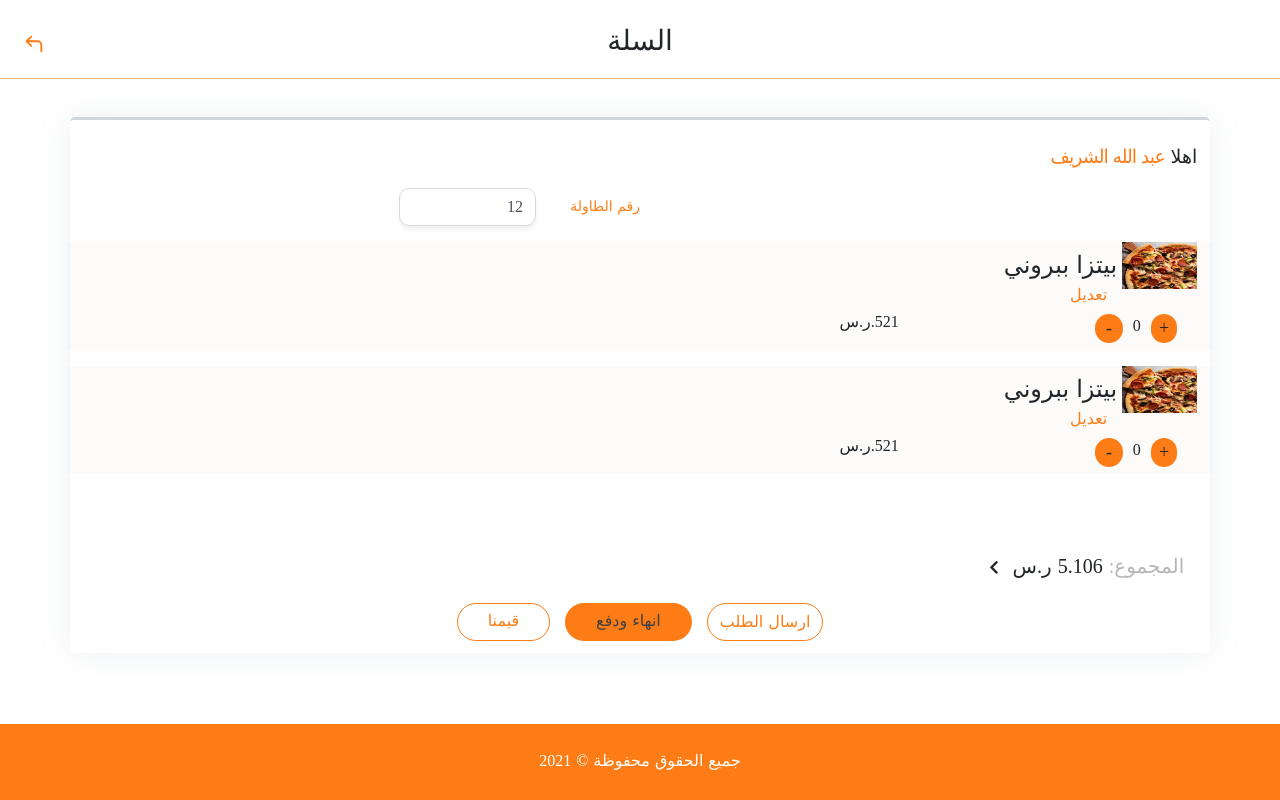
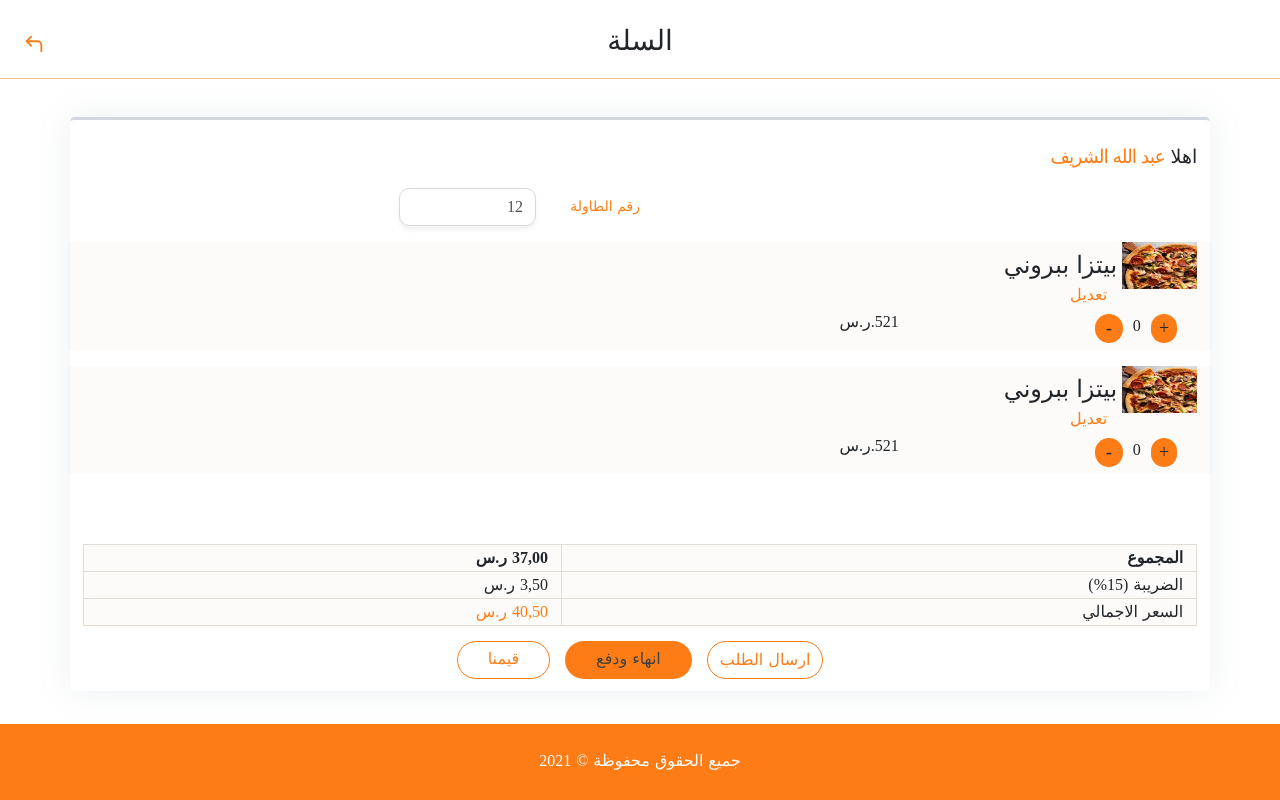
Before and after one commit to Lindahammoum/Cozyter, a plain HTML site: page contain-shop.html in a window 1280 px wide. Drawn offline with nearby package versions, Linux system fonts and the light colour scheme; a web font is replaced by a local one.

Commit message:
Update contain-shop.html

```diff
--- a/contain-shop.html
+++ b/contain-shop.html
@@ -183,14 +183,28 @@
 
   <div id="accordion">
     <div class="car">
-      <div class="cardr" id="headingOne">
+        <!-- <div class="cardr" id="headingOne">
         <h5 class="mb-0">
           <button class="btn sd" data-toggle="collapse" data-target="#collapseOne" aria-expanded="false" aria-controls="collapseOne">
           <span style="color: #B6B6B6;">المجموع: </span>
           <span> 5.106 ر.س <i class="fas fa-chevron-left mr-2" style="font-size:15px"></i></span>
           </button>
         </h5>
-      </div>
+      </div> -->
+      <table style="  border: 1px solid #e1dbd4; width: 100%; background-color: #fcfbfa;">
+  <tr style="  border: 1px solid #e1dbd4;">
+    <th style="  border: 1px solid #e1dbd4; padding-right: 13px;">المجموع</th>
+    <th style="  border: 1px solid #e1dbd4; padding-right: 13px;">37,00 ر.س</th>
+  </tr>
+  <tr style="  border: 1px solid #e1dbd4;">
+    <td style="  border: 1px solid #e1dbd4; padding-right: 13px;">الضريبة (15%)</td>
+    <td style="  border: 1px solid #e1dbd4; padding-right: 13px;">3,50 ر.س</td>
+  </tr>
+  <tr style="  border: 1px solid #e1dbd4;">
+    <td style="  border: 1px solid #e1dbd4; padding-right: 13px;">السعر الاجمالي</td>
+    <td style="color: #fd7c16; border: 1px solid #e1dbd4; padding-right: 13px;">40,50 ر.س</td>
+  </tr>
+</table>
 
       <div id="collapseOne" class="collapse " aria-labelledby="headingOne" data-parent="#accordion">
         <div class="card-body">
```
